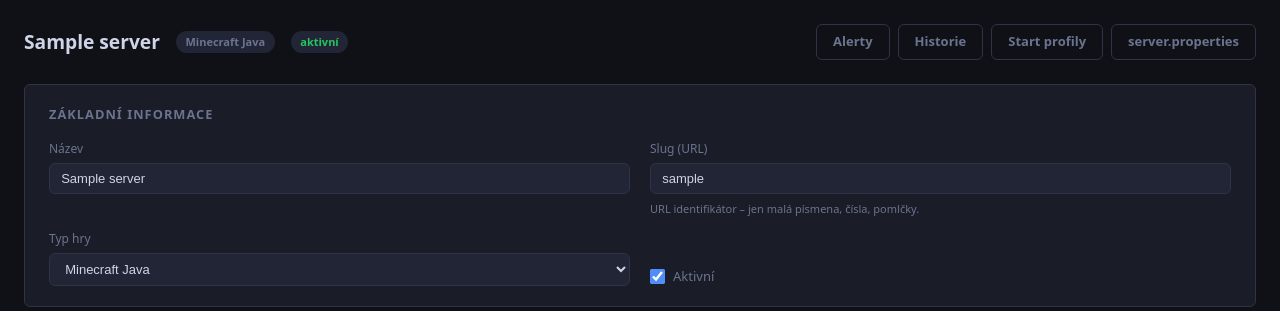
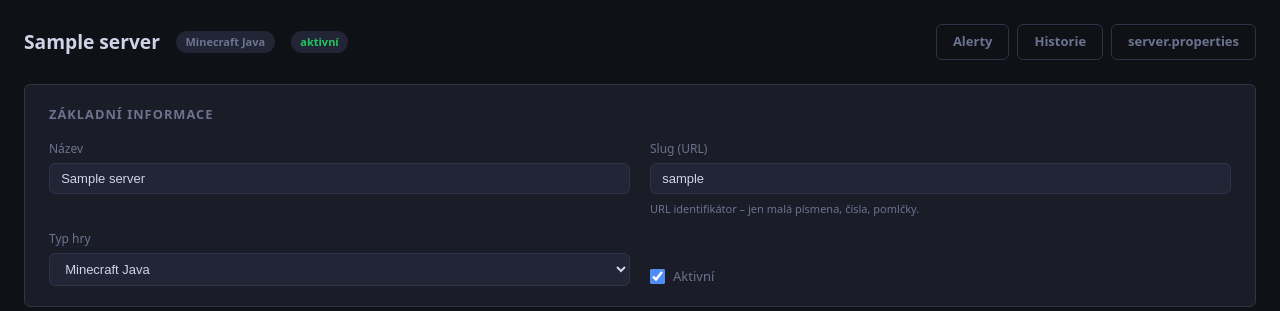
Before and after one commit to Mitelin/gameserver_pannel, a Django app: a page that uses templates/servers/server_edit.html in a window 1280 px wide. Shown: the part 48-359 px from the top of the page. Run offline with Django 4.2, Linux system fonts and the light colour scheme; a user stored in the database is signed in; tables that the repository leaves empty hold one stand-in row (values such as "Sample post").

Commit message:
Odstranil duplicitni tlacitko Start profily z hlavicky server_edit
Karta Start profily dole na strance uz obsahuje vse potrebne.

Co-Authored-By: Claude Sonnet 4.6 <noreply@anthropic.com>

```diff
--- a/templates/servers/server_edit.html
+++ b/templates/servers/server_edit.html
@@ -94,7 +94,6 @@ label { font-size:12px; color:var(--text-dim); }
       <a href="/servers/{{ server.slug }}/alerts/manage/" class="btn btn-ghost">Alerty</a>
       <a href="/servers/{{ server.slug }}/history/" class="btn btn-ghost">Historie</a>
       {% if is_minecraft %}
-        <a href="/servers/{{ server.slug }}/profiles/" class="btn btn-ghost">Start profily</a>
         <a href="/servers/{{ server.slug }}/properties/" class="btn btn-ghost">server.properties</a>
       {% endif %}
     </div>
```
